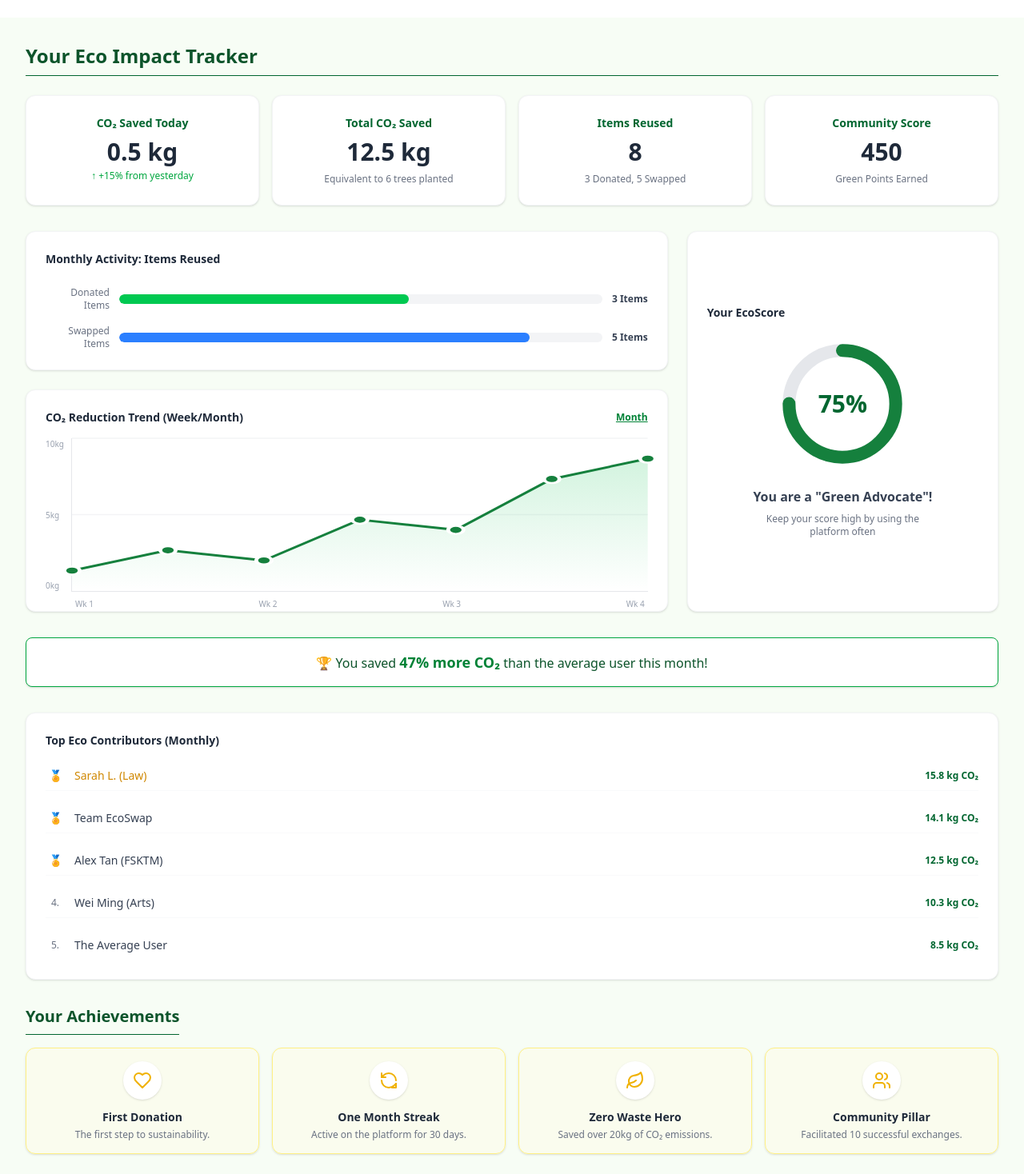
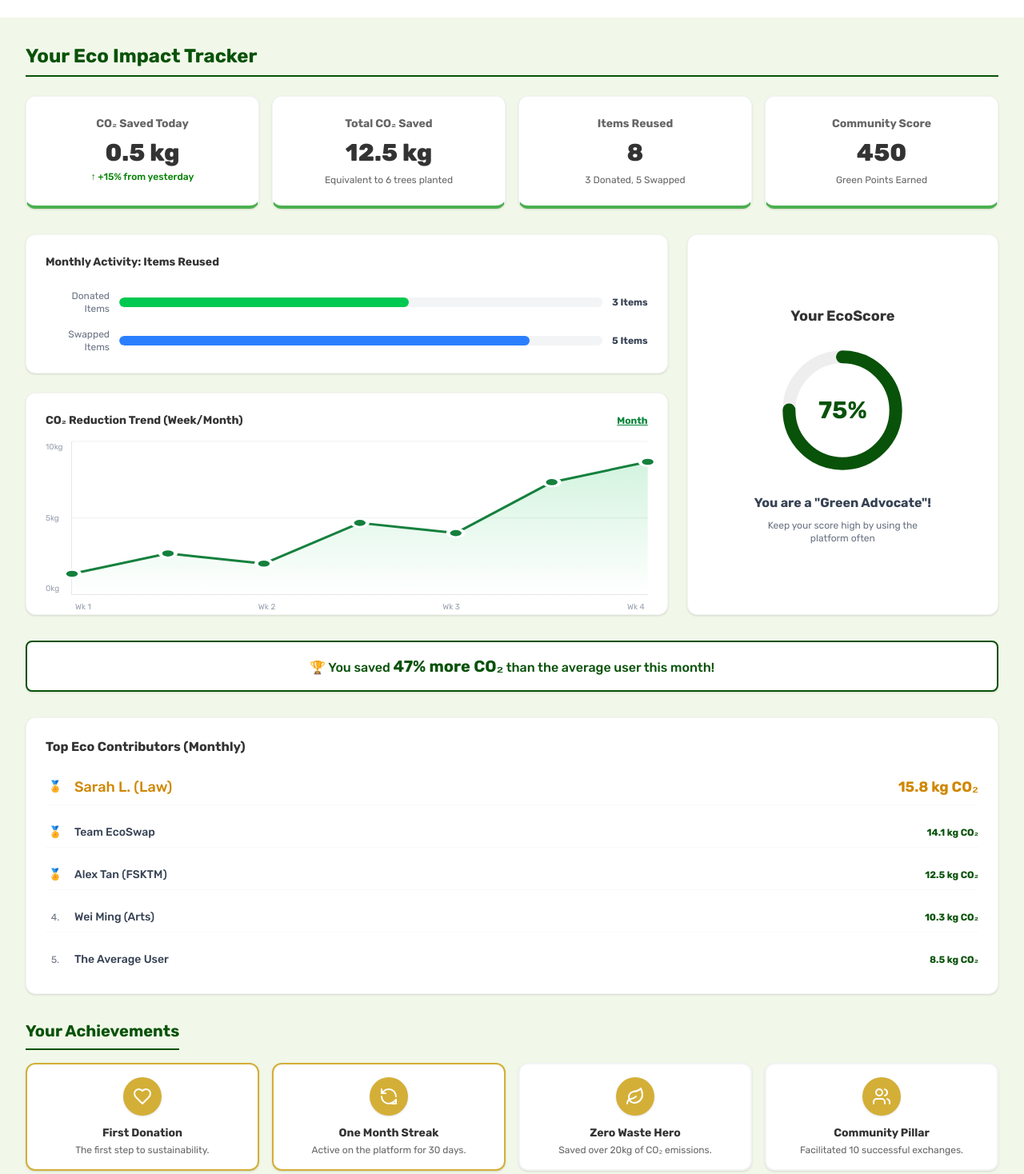
Before and after one commit to wikhing/EcoSwap, a Next.js app: page /impact in a window 1280 px wide. Shown: the part 62-1530 px from the top of the page at 80% size. Built offline with nearby package versions, Linux system fonts and the light colour scheme.

Commit message:
Fix css color consistency

```diff
--- a/app/impact/page.tsx
+++ b/app/impact/page.tsx
@@ -27,15 +27,15 @@ interface AchievementProps {
 // 1. Top Stat Card
 const StatCard: React.FC<StatCardProps> = ({ label, value, subtext, trend, isPositive }) => {
   return (
-    <div className="bg-white p-6 rounded-xl shadow-sm border border-gray-100 flex flex-col items-center text-center hover:shadow-md transition-shadow">
-      <h3 className="text-green-800 font-bold text-sm mb-2">{label}</h3>
-      <div className="text-3xl font-extrabold text-gray-800 mb-1">{value}</div>
+    <div className="bg-white p-6 rounded-xl shadow-sm border border-b-4 border-b-[#4CAF50] border-gray-100 flex flex-col items-center text-center hover:shadow-md transition-shadow">
+      <h3 className="text-(--dark-grey-color) font-bold text-sm mb-2">{label}</h3>
+      <div className="text-3xl font-extrabold text-(--black-color) mb-1">{value}</div>
       {trend && (
-        <p className={`text-xs font-medium mb-1 ${isPositive ? 'text-green-600' : 'text-red-500'}`}>
+        <p className={`text-xs font-medium mb-1 ${isPositive ? 'text-[#008000]' : 'text-red-500'}`}>
           {isPositive ? '↑' : '↓'} {trend}
         </p>
       )}
-      <p className="text-xs text-gray-500 mt-auto">{subtext}</p>
+      <p className="text-xs text-(--dark-grey-color) mt-auto">{subtext}</p>
     </div>
   );
 };
@@ -53,7 +53,7 @@ const EcoScoreChart = ({ percentage }: { percentage: number }) => {
           cx="60"
           cy="60"
           r={radius}
-          stroke="#e5e7eb"
+          stroke="#EEEEEE"
           strokeWidth="12"
           fill="transparent"
         />
@@ -61,7 +61,7 @@ const EcoScoreChart = ({ percentage }: { percentage: number }) => {
           cx="60"
           cy="60"
           r={radius}
-          stroke="#15803d"
+          stroke="#085209"
           strokeWidth="12"
           fill="transparent"
           strokeDasharray={circumference}
@@ -71,7 +71,7 @@ const EcoScoreChart = ({ percentage }: { percentage: number }) => {
         />
       </svg>
       <div className="absolute flex flex-col items-center">
-        <span className="text-3xl font-bold text-green-800">{percentage}%</span>
+        <span className="text-3xl font-bold text-(--green-color)">{percentage}%</span>
       </div>
     </div>
   );
@@ -80,12 +80,12 @@ const EcoScoreChart = ({ percentage }: { percentage: number }) => {
 // 3. Achievement Card
 const AchievementCard: React.FC<AchievementProps> = ({ title, description, icon, isUnlocked = true }) => {
   return (
-    <div className={`bg-white p-4 rounded-xl shadow-sm border ${isUnlocked ? 'border-yellow-200 bg-yellow-50/50' : 'border-gray-100'} flex flex-col items-center text-center h-full`}>
-      <div className="mb-3 p-3 bg-white rounded-full shadow-sm text-yellow-500">
+    <div className={`bg-white p-4 rounded-xl shadow-sm border-2 ${isUnlocked ? 'border-[#D4AF37] bg-white' : 'border-gray-100 bg-gray-400'} flex flex-col items-center text-center h-full`}>
+      <div className="mb-3 p-3 bg-[#D4AF37] rounded-full shadow-sm text-white">
         {icon}
       </div>
-      <h4 className="font-bold text-gray-800 text-sm mb-1">{title}</h4>
-      <p className="text-xs text-gray-500 leading-tight">{description}</p>
+      <h4 className="font-bold text-(--black-color) text-sm mb-1">{title}</h4>
+      <p className="text-xs text-(--dark-grey-color) leading-tight">{description}</p>
     </div>
   );
 };
@@ -94,16 +94,13 @@ const AchievementCard: React.FC<AchievementProps> = ({ title, description, icon,
 
 export default function ImpactTracker() {
   return (
-    <div className="min-h-screen bg-[#f7fdf5] font-sans text-gray-800 flex flex-col">
+    <div className="min-h-screen flex flex-col">
 
-      {/* 1. Added Header Here */}
-
-
-      <main className="flex-grow max-w-7xl mx-auto px-4 sm:px-6 lg:px-8 py-8 w-full">
+      <div className="grow max-w-7xl mx-auto px-4 sm:px-6 lg:px-8 py-8 w-full">
 
         {/* Section Header */}
-        <div className="mb-6 border-b border-green-800 pb-2">
-            <h1 className="text-2xl font-bold text-green-900">Your Eco Impact Tracker</h1>
+        <div className="mb-6 border-b-2 border-(--green-color) pb-2">
+            <h1 className="text-2xl font-bold text-(--green-color)">Your Eco Impact Tracker</h1>
         </div>
 
         {/* Top Stats Grid */}
@@ -140,7 +137,7 @@ export default function ImpactTracker() {
 
             {/* Monthly Activity Bar Chart */}
             <div className="bg-white p-6 rounded-xl shadow-sm border border-gray-100">
-              <h3 className="font-bold text-sm text-gray-800 mb-6">Monthly Activity: Items Reused</h3>
+              <h3 className="font-bold text-sm text-(--black-color) mb-6">Monthly Activity: Items Reused</h3>
               <div className="space-y-4">
                 <div className="flex items-center text-xs">
                   <span className="w-20 text-right text-gray-500 mr-3">Donated Items</span>
@@ -162,7 +159,7 @@ export default function ImpactTracker() {
             {/* Trends Line Chart */}
             <div className="bg-white p-6 rounded-xl shadow-sm border border-gray-100">
               <div className="flex justify-between items-center mb-4">
-                <h3 className="font-bold text-sm text-gray-800">CO₂ Reduction Trend (Week/Month)</h3>
+                <h3 className="font-bold text-sm text-(--black-color)">CO₂ Reduction Trend (Week/Month)</h3>
                 <span className="text-xs font-bold text-green-700 underline cursor-pointer">Month</span>
               </div>
 
@@ -230,7 +227,7 @@ export default function ImpactTracker() {
 
           {/* Right Column: Eco Score */}
           <div className="bg-white p-6 rounded-xl shadow-sm border border-gray-100 flex flex-col items-center justify-center text-center">
-            <h3 className="font-bold text-sm text-gray-800 mb-6 self-start w-full text-left">Your EcoScore</h3>
+            <h3 className="font-bold text-lg text-(--black-color) mb-6 self-start w-full text-center">Your EcoScore</h3>
 
             <div className="mb-6">
               <EcoScoreChart percentage={75} />
@@ -244,15 +241,15 @@ export default function ImpactTracker() {
         </div>
 
         {/* Green Banner */}
-        <div className="bg-white border border-green-600 rounded-lg p-4 mb-8 text-center shadow-sm">
-          <p className="text-green-900 font-medium">
-            🏆 You saved <span className="font-black text-green-700 text-lg">47% more CO₂</span> than the average user this month!
+        <div className="bg-white border-2 border-(--green-color) rounded-lg p-4 mb-8 text-center shadow-sm">
+          <p className="text-(--green-color) font-medium">
+            🏆 You saved <span className="font-bold text-(--green-color) text-xl">47% more CO₂</span> than the average user this month!
           </p>
         </div>
 
         {/* Leaderboard */}
         <div className="bg-white rounded-xl shadow-sm border border-gray-100 p-6 mb-8">
-          <h3 className="font-bold text-sm text-gray-800 mb-4">Top Eco Contributors (Monthly)</h3>
+          <h3 className="font-bold text-md text-(--black-color) mb-4">Top Eco Contributors (Monthly)</h3>
           <div className="space-y-4">
 
             <LeaderboardRow
@@ -289,32 +286,36 @@ export default function ImpactTracker() {
 
         {/* Achievements */}
         <div>
-          <h3 className="text-xl font-bold text-green-900 mb-4 border-b border-green-800 pb-2 inline-block">Your Achievements</h3>
+          <h3 className="text-xl font-bold text-(--green-color) mb-4 border-b-2 border-(--green-color) pb-2 inline-block">Your Achievements</h3>
           <div className="grid grid-cols-1 sm:grid-cols-2 lg:grid-cols-4 gap-4">
             <AchievementCard
               title="First Donation"
               description="The first step to sustainability."
               icon={<HeartIcon />}
+              isUnlocked={true}
             />
             <AchievementCard
               title="One Month Streak"
               description="Active on the platform for 30 days."
               icon={<RefreshIcon />}
+              isUnlocked={true}
             />
              <AchievementCard
               title="Zero Waste Hero"
               description="Saved over 20kg of CO₂ emissions."
               icon={<LeafIcon />}
+              isUnlocked={false}
             />
              <AchievementCard
               title="Community Pillar"
               description="Facilitated 10 successful exchanges."
               icon={<UsersIcon />}
+              isUnlocked={false}
             />
           </div>
         </div>
 
-      </main>
+      </div>
 
       {/* 2. Added Footer Here */}
 
@@ -337,9 +338,9 @@ const LeaderboardRow = ({ rank, name, score, isGold, isSilver, isBronze }: { ran
         <div className={`w-6 flex justify-center font-bold ${iconColor}`}>
            {rank <= 3 ? '🏅' : <span className="text-gray-500 font-normal text-xs">{rank}.</span>}
         </div>
-        <span className={`font-medium ${rank === 1 ? 'text-yellow-600' : 'text-gray-700'}`}>{name}</span>
+        <span className={`font-medium ${rank === 1 ? 'text-yellow-600 text-lg' : 'text-gray-700'}`}>{name}</span>
       </div>
-      <span className="font-bold text-green-800 text-xs">{score}</span>
+      <span className={`font-bold text-(--green-color) ${rank === 1 ? 'text-lg text-yellow-600' : 'text-xs'}`}>{score}</span>
     </div>
   );
 };
```
